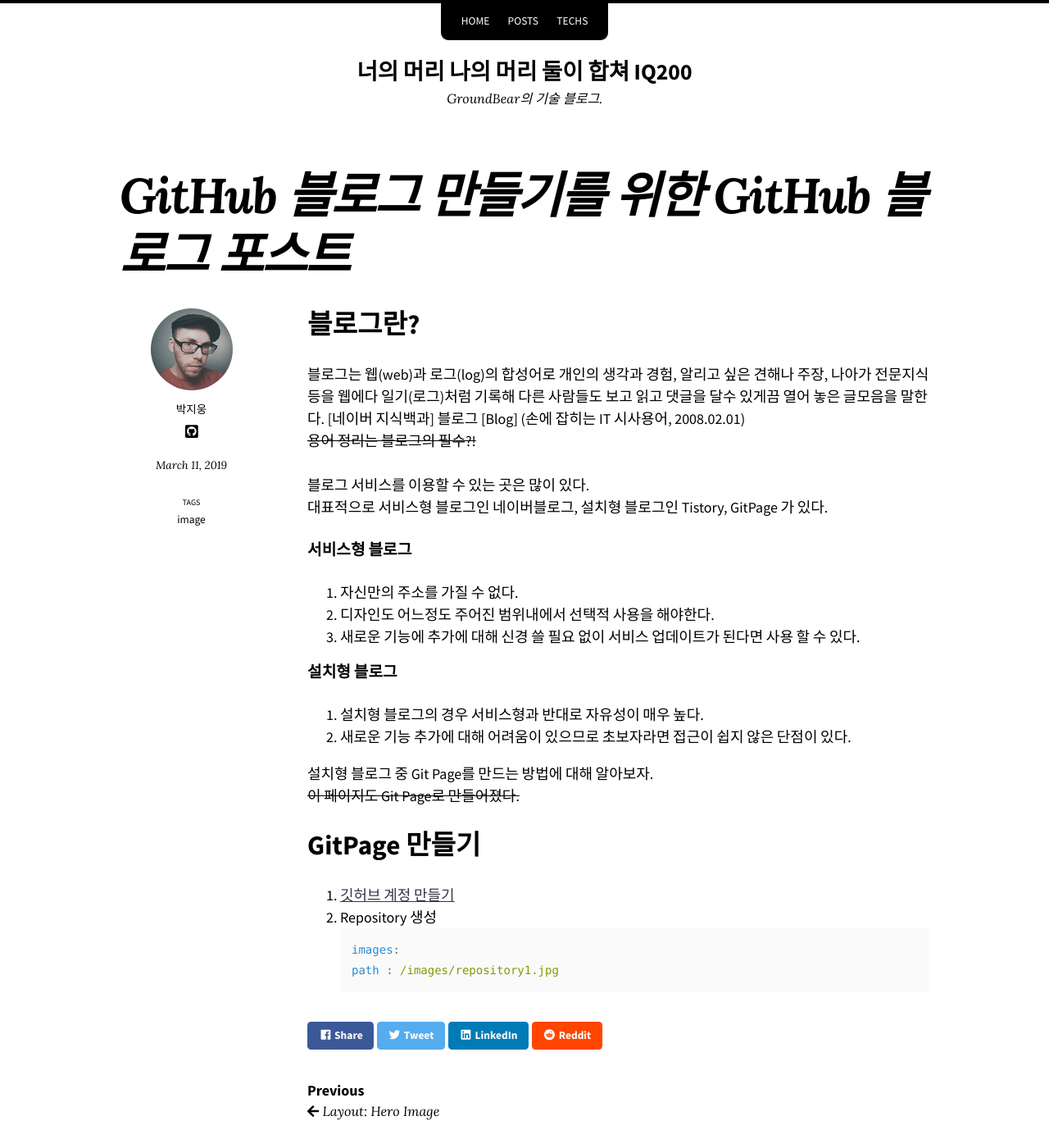
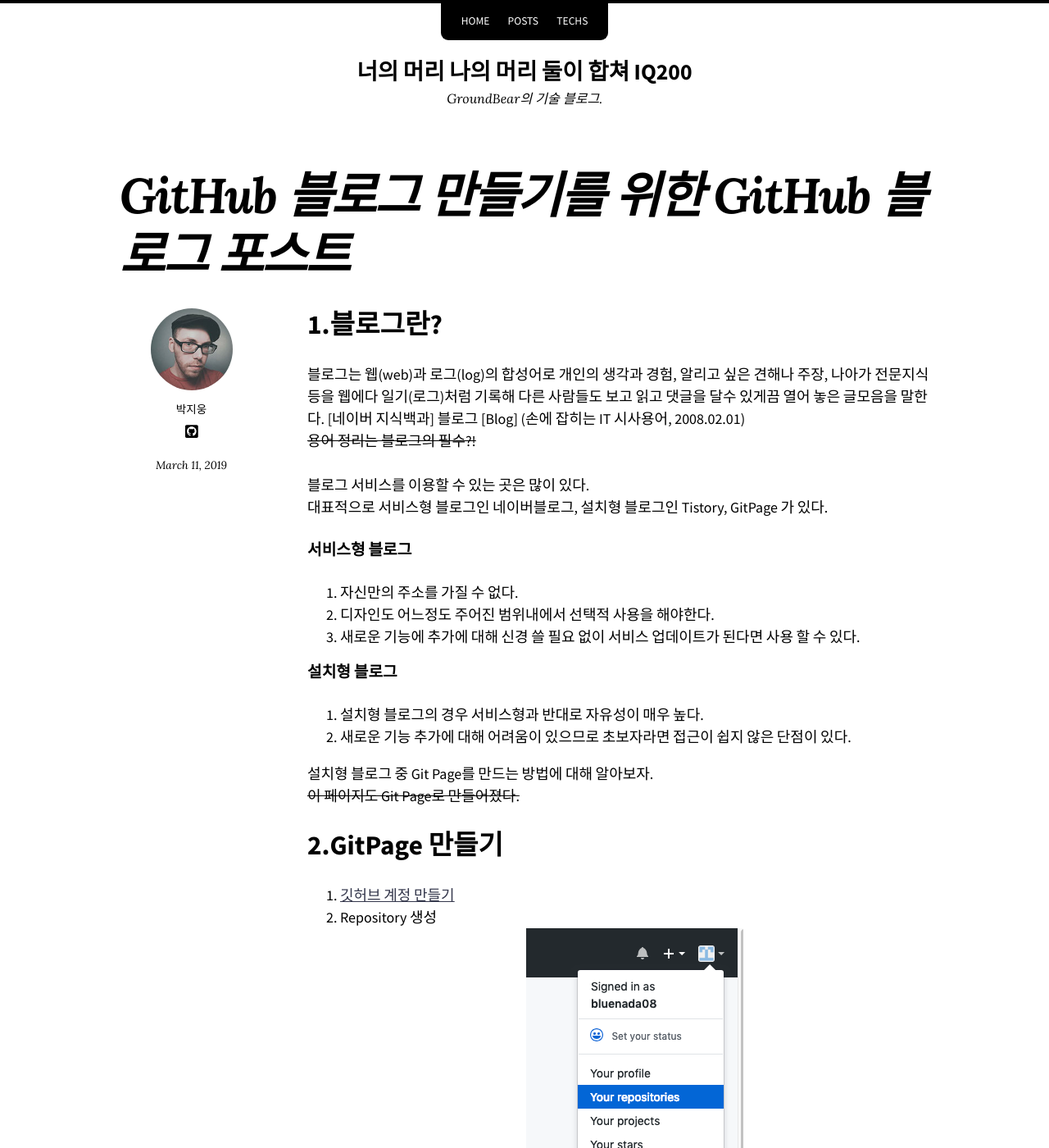
Before and after one commit to bluenada/bluenada.github.io, a Jekyll site: the page built from _posts/2019-03-11-githubBlogInit.md, in a window 1280 px wide and 1400 px high. Shown: the whole window at 82% size. Built offline with Jekyll 4.4.1, drawn with Linux system fonts in a browser that asks for light colours; nearby versions of some CDN libraries; some of the changed text lies outside the part shown.

Commit message:
commit capture

````diff
--- a/_posts/2019-03-11-githubBlogInit.md
+++ b/_posts/2019-03-11-githubBlogInit.md
@@ -1,10 +1,8 @@
 ---
 title: GitHub 블로그 만들기를 위한 GitHub 블로그 포스트
-tags:
-- image
 ---
 
-# 블로그란?
+# 1.블로그란?
 
 블로그는 웹(web)과 로그(log)의 합성어로 개인의 생각과 경험, 알리고 싶은 견해나 주장, 나아가 전문지식 등을 웹에다 일기(로그)처럼 기록해 다른 사람들도 보고 읽고 댓글을 달수 있게끔 열어 놓은 글모음을 말한다.
 [네이버 지식백과] 블로그 [Blog] (손에 잡히는 IT 시사용어, 2008.02.01)<br>
@@ -24,10 +22,16 @@ tags:
 
 설치형 블로그 중 Git Page를 만드는 방법에 대해 알아보자.<br>
 ~~이 페이지도 Git Page로 만들어졌다.~~
-# GitPage 만들기
+# 2.GitPage 만들기
 1. [깃허브 계정 만들기](https://github.com)
 2.  Repository 생성
-```yaml
-images:
-	path : /images/repository1.jpg
-```
+![image-center]({{ '/images/repository1.png' | absolute_url }}){: .align-center}
+![image-center]({{ '/images/repository2.png' | absolute_url }}){: .align-center}
+<span style="color:red">&#42;Repository이름과 GitPage의 이름은 동일해야 한다.</span>
+![image-center]({{ '/images/repository3.png' | absolute_url }}){: .align-center}
+3. bluenada08.github.io 접속시
+![image-center]({{ '/images/repository4.png' | absolute_url }}){: .align-center}
+
+# 3.JeKyll 테마 적용하기
+Github에 수백개의 [Jekyll 테마](https://github.com/topics/jekyll-theme) 중 하나를 선택하시면 됩니다.<br>
+이 중에 저는 [so-simple-theme](https://github.com/mmistakes/so-simple-theme)로 적용해 보겠습니다.
````
Also changed, not shown: images/repository2.png, images/repository3.png, images/repository4.png (added), images/repository5.png (added), images/repository6.png (added), images/repository7.png (added), images/repository8.png (added), images/repository9.png (added).
